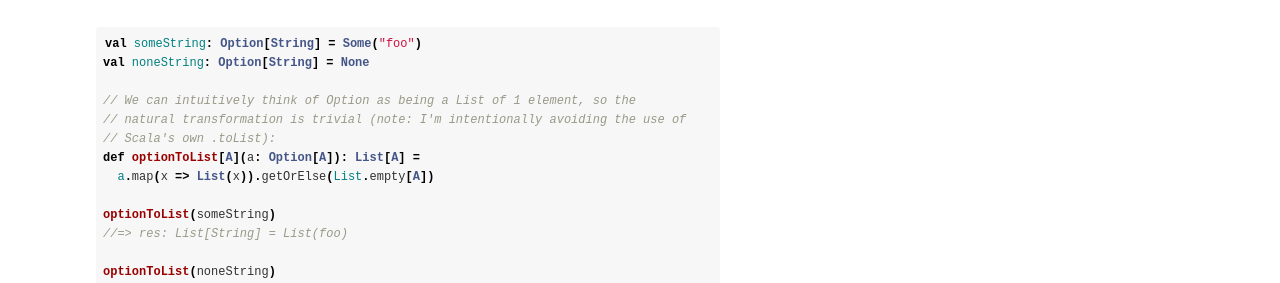
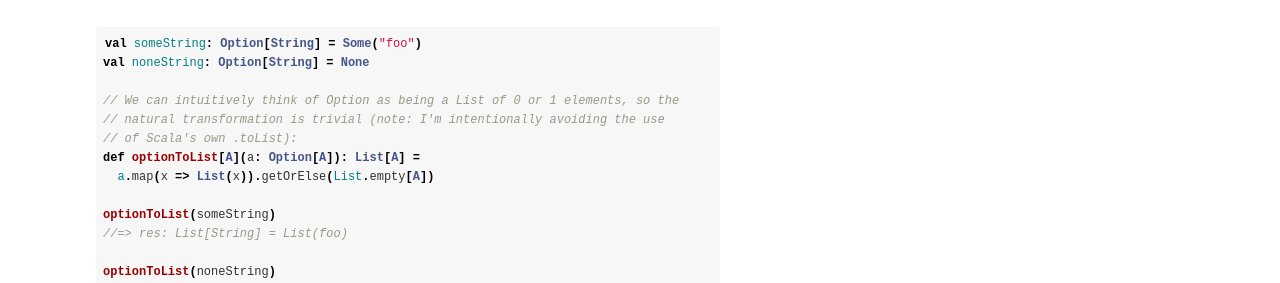
Before and after one commit to devth/devth.github.com, a Jekyll site: the page built from glossary.md, in a window 1280 px wide and 900 px high, scrolled down 700 px. Shown: the part 166-449 px from the top of the window. Built offline with Jekyll 4.4.1, drawn with Linux system fonts in a browser that asks for light colours; Markdown is read by kramdown in place of the engine named in the settings.

```diff
--- a/glossary.md
+++ b/glossary.md
@@ -27,9 +27,9 @@ simple in practice. Let's try that out in Scala using the Functors `List`{:.lang
 val someString: Option[String] = Some("foo")
 val noneString: Option[String] = None
 
-// We can intuitively think of Option as being a List of 1 element, so the
-// natural transformation is trivial (note: I'm intentionally avoiding the use of
-// Scala's own .toList):
+// We can intuitively think of Option as being a List of 0 or 1 elements, so the
+// natural transformation is trivial (note: I'm intentionally avoiding the use
+// of Scala's own .toList):
 def optionToList[A](a: Option[A]): List[A] =
   a.map(x => List(x)).getOrElse(List.empty[A])
 
```
